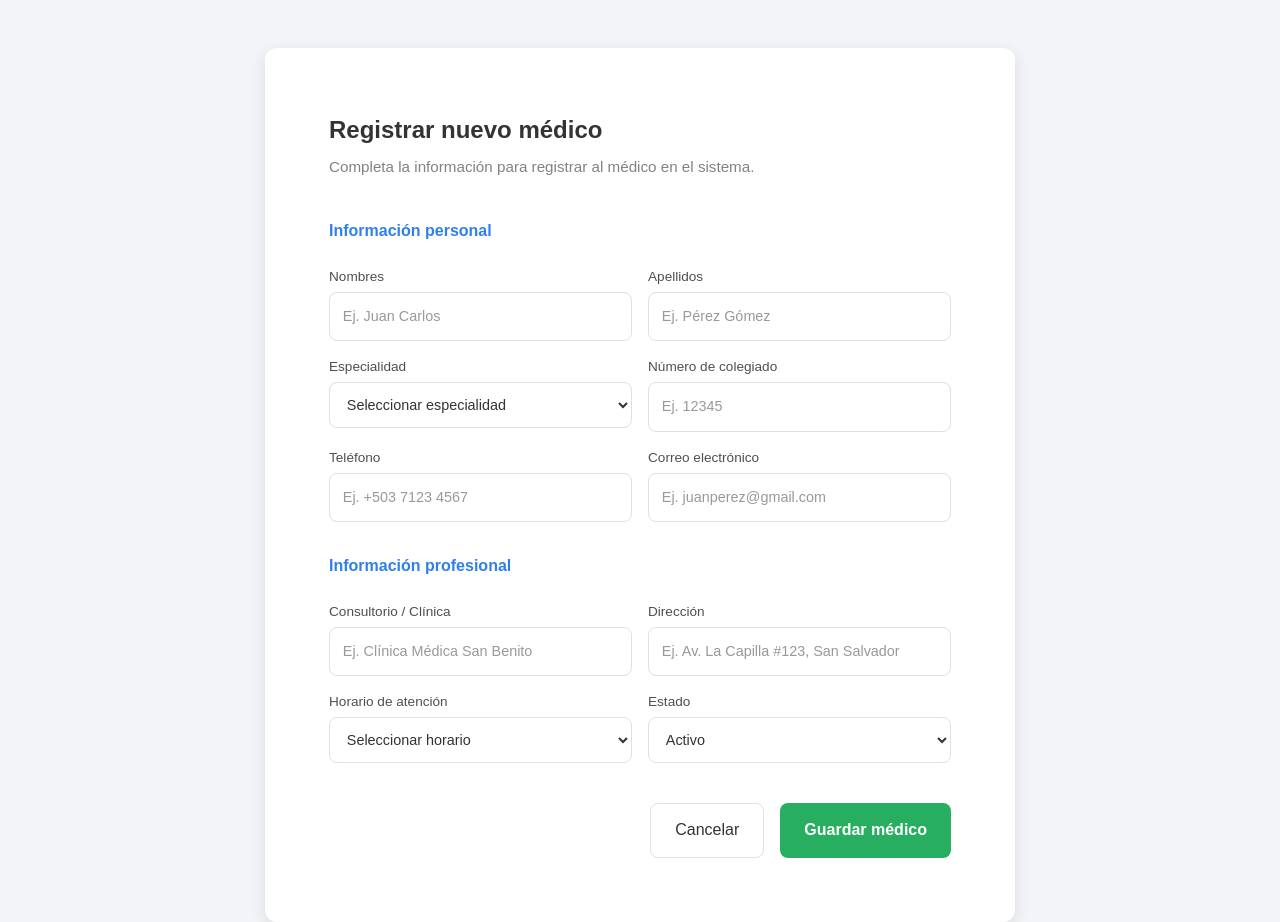
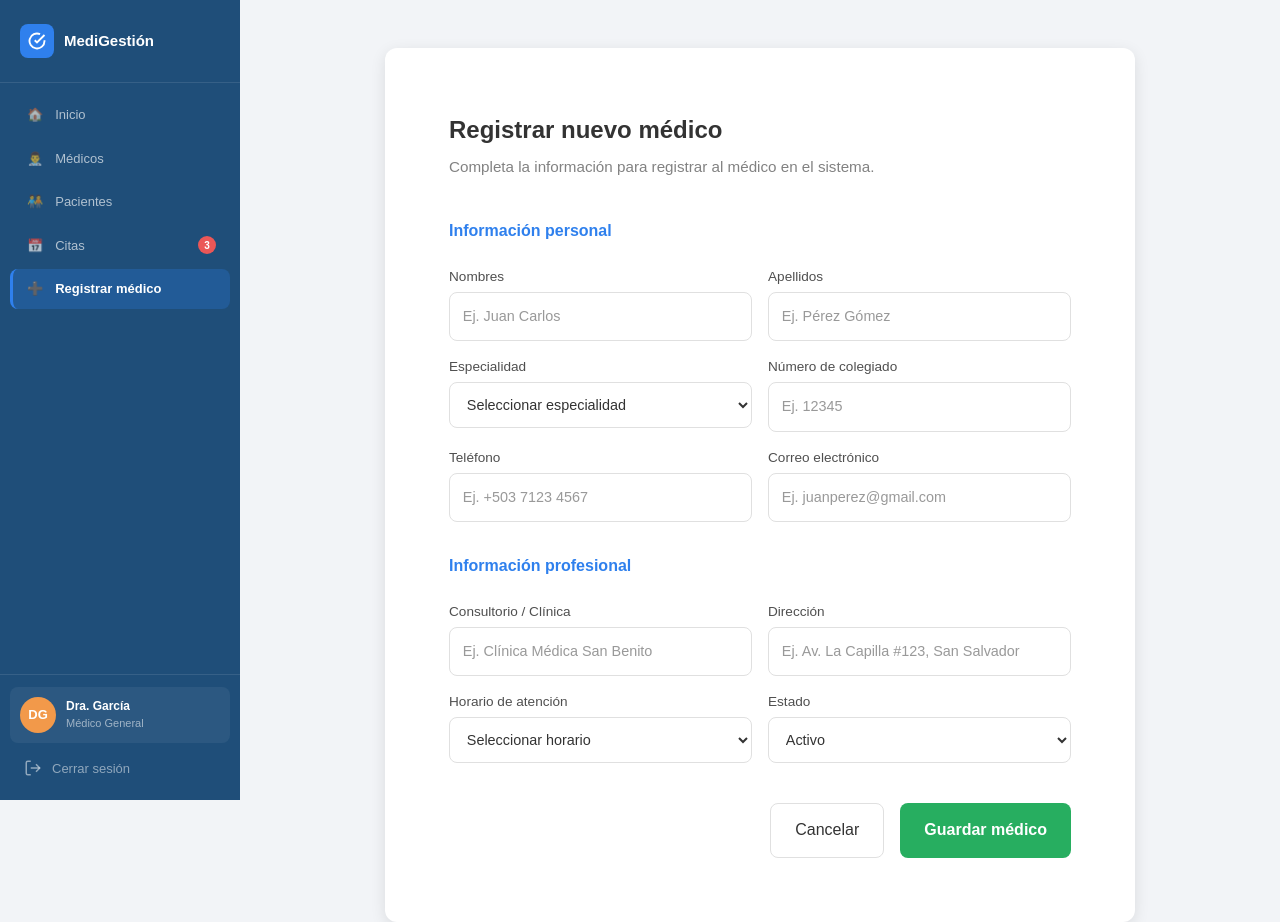
Before and after one commit to fabiruchis123/SistemaMedico, a React (Vite) app in the folder gestionMedica/: page /registrar-medico in a window 1280 px wide. Built offline with nearby package versions, Linux system fonts and the light colour scheme.

Commit message:
Sidebar en Registrar Paciente
Se integra el componente del sidebar a la pantalla registrar paciente

```diff
--- a/gestionMedica/src/screens/RegistrarMedico.jsx
+++ b/gestionMedica/src/screens/RegistrarMedico.jsx
@@ -1,6 +1,15 @@
 import React, { useState } from 'react'
 import Button from '../components/Button'
 import Card from '../components/Card'
+import Sidebar from '../components/Sidebar'
+
+const navItems = [
+  { id: 'home', label: 'Inicio', icon: <span>🏠</span> },
+  { id: 'medicos', label: 'Médicos', icon: <span>👨‍⚕️</span> },
+  { id: 'pacientes', label: 'Pacientes', icon: <span>🧑‍🤝‍🧑</span> },
+  { id: 'citas', label: 'Citas', icon: <span>📅</span>, badge: 3 },
+  { id: 'registrar-medico', label: 'Registrar médico', icon: <span>➕</span> },
+]
 
 const RegistrarMedico = () => {
   const [formData, setFormData] = useState({
@@ -16,6 +25,8 @@ const RegistrarMedico = () => {
     estado: 'Activo'
   })
 
+  const [active, setActive] = useState('registrar-medico')
+
   const handleChange = (e) => {
     const { name, value } = e.target
     setFormData({ ...formData, [name]: value })
@@ -27,6 +38,19 @@ const RegistrarMedico = () => {
   }
 
   return (
+    <div style={{ display: 'flex' }}>
+      {/* Sidebar */}
+      <Sidebar
+        items={navItems}
+        activeId={active}
+        onSelect={setActive}
+        user={{ name: 'Dra. García', role: 'Médico General' }}
+        appName="MediGestión"
+        onLogout={() => alert('Sesión cerrada')}
+      />
+
+      {/* Contenido principal */}
+      <div style={{ flex: 1 }}>
         <div style={styles.container}>
           <Card style={styles.card}>
             <h2 style={styles.title}>Registrar nuevo médico</h2>
@@ -184,9 +208,10 @@ const RegistrarMedico = () => {
             </form>
           </Card>
         </div>
+      </div>
+    </div>
   )
 }
-
 const styles = {
   container: {
     backgroundColor: '#F2F4F7',
```
Lines whose indentation alone changed are shown as unchanged.
